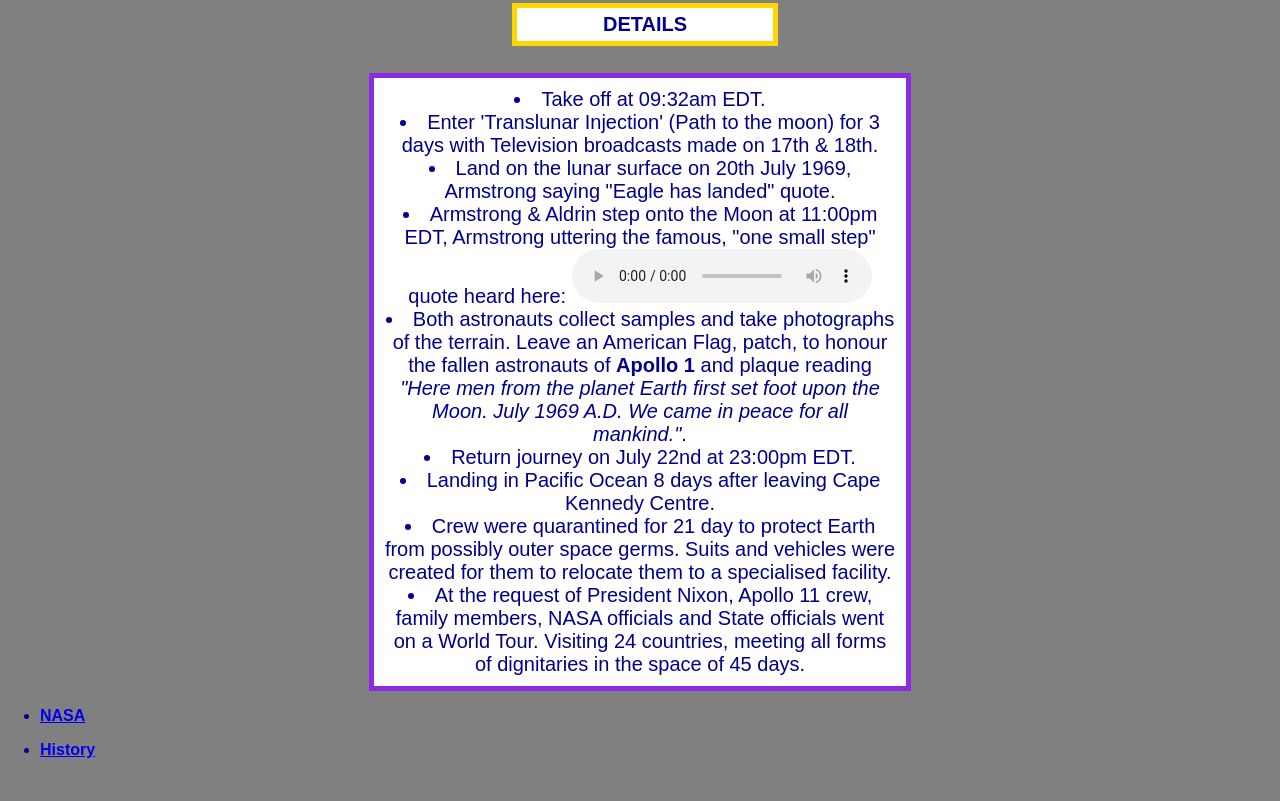
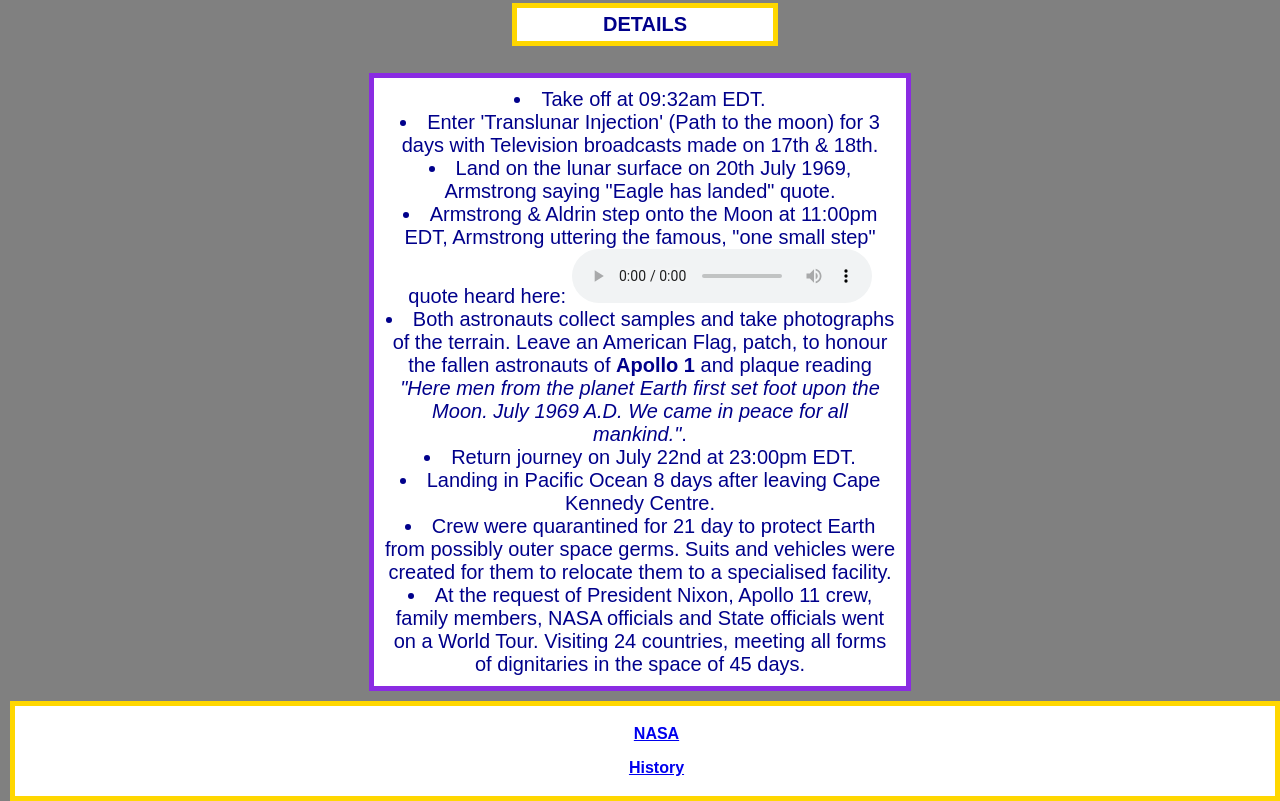
Before and after one commit to 0w3nM/html-css-portfolio1-Moon-Landing, a plain HTML site: page index.html in a window 1280 px wide. Shown: the part 1494-2295 px from the top of the page. Before the commit the page ends 2269 px from the top, so only its background shows below. Drawn offline with Linux system fonts and the light colour scheme; a web font is replaced by a local one.

Commit message:
Footer styled.

```diff
--- a/assets/css/style.css
+++ b/assets/css/style.css
@@ -197,3 +197,27 @@ div ul {
     list-style-type: square;
     margin-left: 15px;
 }
+
+/* footer */
+
+footer {
+    text-align: center;
+    padding:3px;
+    background-color: white;
+    color: aliceblue;
+    margin-left:10px;
+    padding-right: 20px;
+    border: 5px solid #ffd700;
+}
+
+a:hover {
+    color:#e6e6fa;
+}
+
+footer li {
+    list-style-type:none;
+}
+
+footer a {
+    padding:2px;
+}
```
